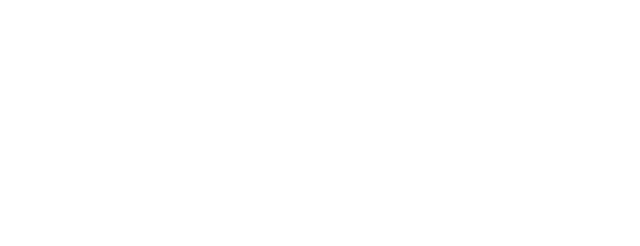
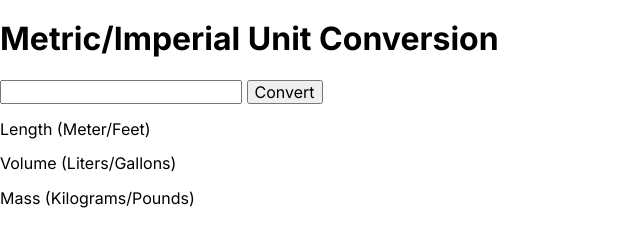
Before and after one commit to harish-ambalavanan/unit-converter, a website built with Vite: page index.html in a window 1280 px wide. Shown: the whole page, without its empty margins (0-640 px from the left). Built offline with nearby package versions, Linux system fonts and the light colour scheme.

Commit message:
Added basic things in html and css

```diff
--- a/index.css
+++ b/index.css
@@ -1,3 +1,26 @@
+:root{
+    --clr-neutral-100: #FFFFFF;
+    --clr-neutral-200: #F4F4F4;
+    --clr-primary-300: #B295FF;
+    --clr-primary-400: #6943FF;
+
+    --clr-accent-400: #FFFFFF;
+
+    --ff-base: 'Inter', sans-serif;
+
+    --fs-300: 0.875rem;
+    --fs-400: 1rem;
+    --fs-500: 1.25rem;
+    --fs-600: 1.75rem;
+    --fs-900: 3.625rem;
+}
+
+*,
+*::after,
+*::before{
+    box-sizing: border-box;
+}
 body {
     margin: 0;
+    font-family: var(--ff-base);
 }
--- a/index.html
+++ b/index.html
@@ -1,8 +1,33 @@
 <html>
-    <head><link rel="stylesheet" href="https://cdnjs.cloudflare.com/ajax/libs/normalize/8.0.1/normalize.css">
+    <head>
+        <link rel="stylesheet" href="https://cdnjs.cloudflare.com/ajax/libs/normalize/8.0.1/normalize.css">
         <link rel="stylesheet" href="index.css">
+        <link rel="preconnect" href="https://fonts.googleapis.com">
+        <link rel="preconnect" href="https://fonts.gstatic.com" crossorigin>
+        <link href="https://fonts.googleapis.com/css2?family=Inter:wght@400;600;700;800&display=swap" rel="stylesheet">
     </head>
     <body>
+        <section class="hero-section">
+            <h1 class="title">Metric/Imperial Unit Conversion</h1>
+            <input type="text" class="input" id="input">
+            <button class="convert-button" id="convert-button">Convert</button>
+        </section>
+        <main class="main">
+            <div class="flex">
+                <div>
+                    <p>Length (Meter/Feet)</p>
+                    <p id="length" class=""></p>
+                </div>
+                <div>
+                    <p>Volume (Liters/Gallons)</p>
+                    <p id="volume"></p>
+                </div>
+                <div>
+                    <p>Mass (Kilograms/Pounds)</p>
+                    <p id="mass"></p>
+                </div>
+            </div>
+        </main>
         <script src="index.js"></script>
     </body>
 </html>
```
